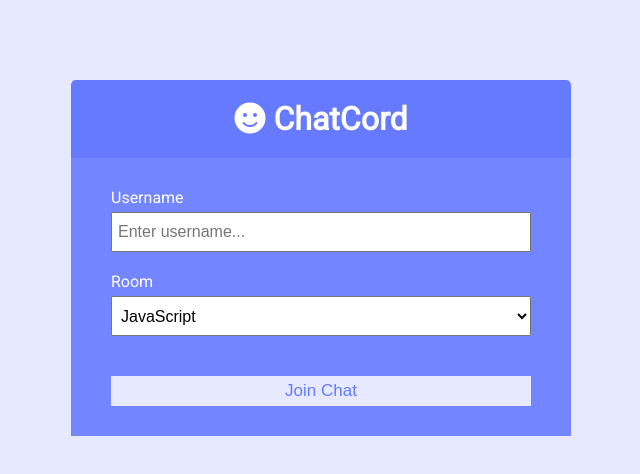
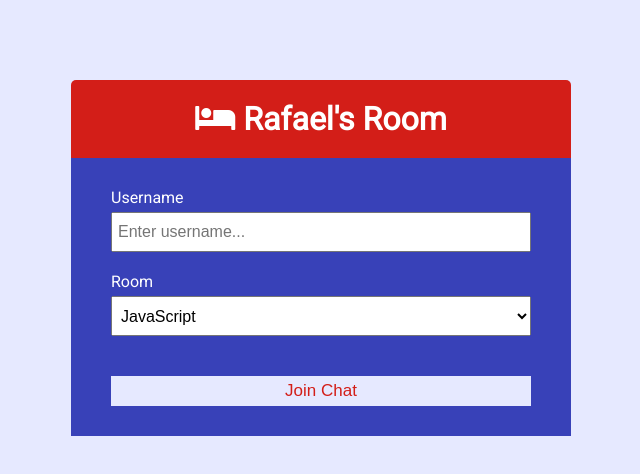
Before and after one commit to rafaelestradajr/chat, a website: page public/index.html in a window 1280 px wide. Shown: the whole page, without its empty margins (319-959 px from the left). Drawn offline with Linux system fonts and the light colour scheme.

```diff
--- a/public/css/style.css
+++ b/public/css/style.css
@@ -1,8 +1,8 @@
-@import url('https://fonts.googleapis.com/css?family=Roboto&display=swap');
+@import url("https://fonts.googleapis.com/css?family=Roboto&display=swap");
 
 :root {
-	--dark-color-a: #667aff;
-	--dark-color-b: #7386ff;
+  --dark-color-a: #d31e18;
+  --dark-color-b: #3841b8;
   --light-color: #e6e9ff;
   --success-color: #5cb85c;
   --error-color: #d9534f;
@@ -15,7 +15,7 @@
 }
 
 body {
-	font-family: 'Roboto', sans-serif;
+  font-family: "Roboto", sans-serif;
   font-size: 16px;
   background: var(--light-color);
   margin: 20px;
@@ -120,7 +120,7 @@
   display: flex;
 }
 
-.chat-form-container input[type='text'] {
+.chat-form-container input[type="text"] {
   font-size: 16px;
   padding: 5px;
   height: 40px;
@@ -160,7 +160,7 @@
   margin-bottom: 5px;
 }
 
-.join-main input[type='text'] {
+.join-main input[type="text"] {
   font-size: 16px;
   padding: 5px;
   height: 40px;
--- a/public/index.html
+++ b/public/index.html
@@ -16,7 +16,7 @@
 	<body>
 		<div class="join-container">
 			<header class="join-header">
-				<h1><i class="fas fa-smile"></i> ChatCord</h1>
+				<h1><i class="fas fa-bed"></i> Rafael's Room</h1>
 			</header>
 			<main class="join-main">
 				<form action="chat.html">
```
Also changed, not shown: public/chat.html (+1 -1 lines). Lines whose indentation alone changed are shown as unchanged.
